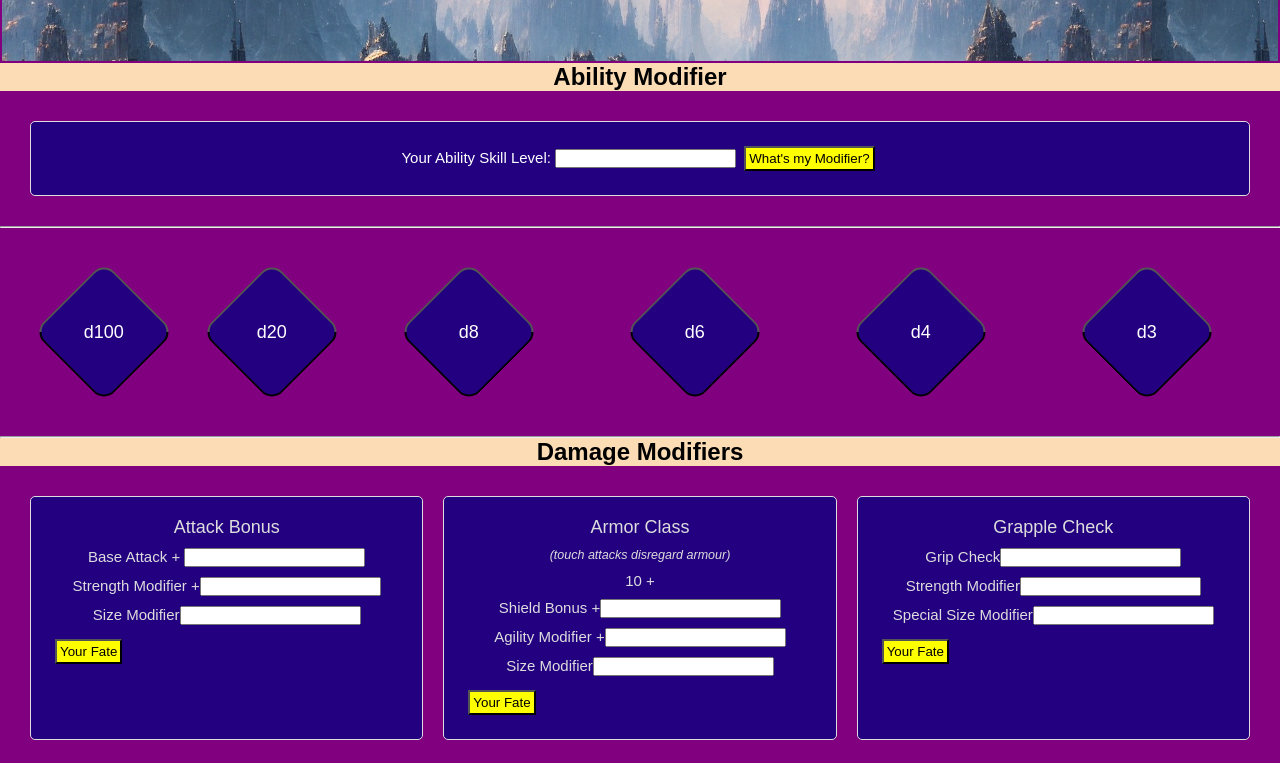
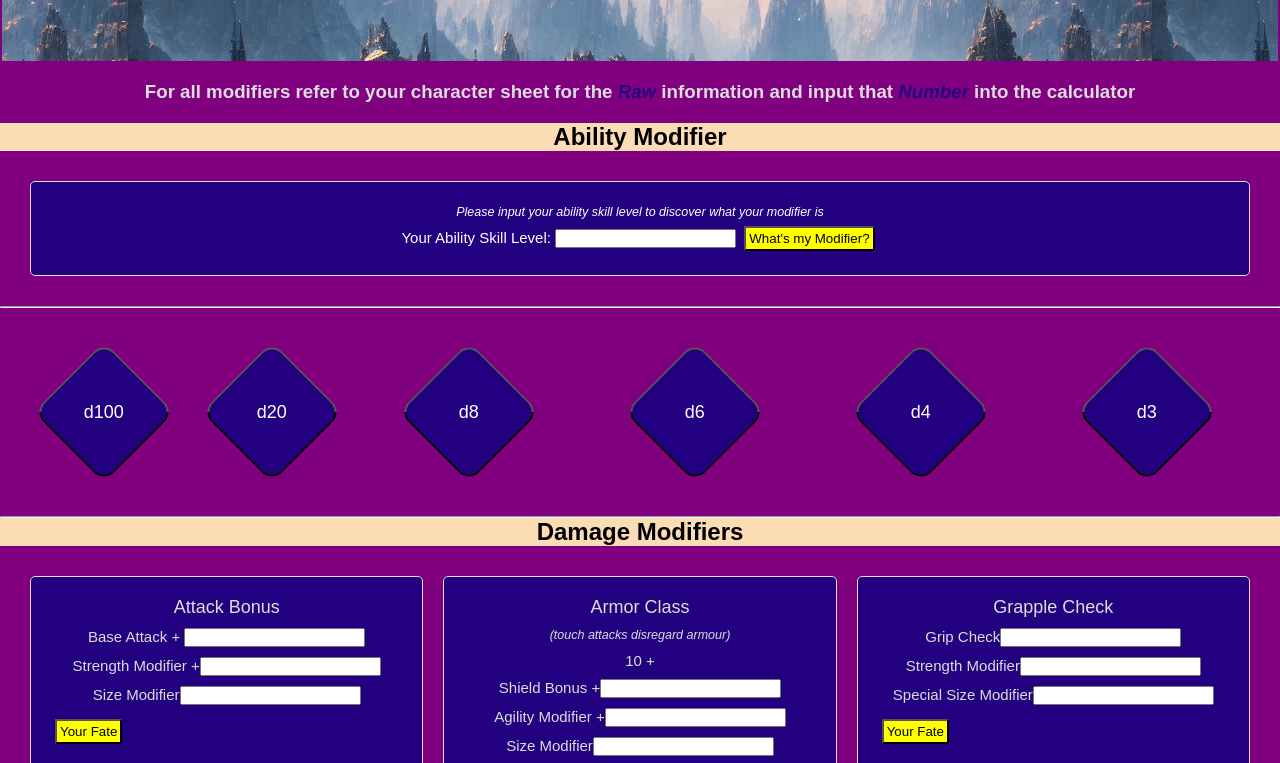
Before and after one commit to ejett5/WoW-Calculator, a plain HTML site: page index.html in a window 1280 px wide. Shown: the part 104-867 px from the top of the page. Drawn offline with Linux system fonts and the light colour scheme.

Commit message:
added survey link and basic usage guideline

```diff
--- a/index.html
+++ b/index.html
@@ -19,13 +19,19 @@
         <sub class="hero-text">May your adventure be well calculated!</sub>
     </div>
 
-
+    <div class="grid-container">
+        <h3>For all modifiers refer to your character sheet for the <span
+             style="font-style: italic; color: rgb(34, 0, 128);">Raw</span> information and input that <span
+             style="font-style: italic; color: rgb(34, 0, 128);">Number</span> into the calculator</h3>
+    </div>
 
     <!--storing calculations for various modifiers-->
     <h2>Ability Modifier </h2>
+
     <div class="grid-container">
 
         <div class="grid-item">
+            <sub>Please input your ability skill level to discover what your modifier is</sub>
             <label for="Bob">Your Ability Skill Level:</label>
             <input type="number" name="Bob" id="Bob">
 
@@ -64,12 +70,12 @@
 
         <!--D4 random-->
         <div class="grid-itemDice">
-            <button  class="dice" onclick="d4(this)"><span class="dice-span">d4</span></button>
+            <button class="dice" onclick="d4(this)"><span class="dice-span">d4</span></button>
         </div>
 
         <!--d3 random-->
         <div class="grid-itemDice">
-            <button  class="dice" onclick="d3(this)"><span class="dice-span">d3</span></button>
+            <button class="dice" onclick="d3(this)"><span class="dice-span">d3</span></button>
         </div>
 
     </div>
@@ -208,6 +214,13 @@
     </div>
 
 
+
+    <div class="grid-container">
+        <p>If you have any feedback here is a <a href="https://docs.google.com/forms/d/e/1FAIpQLScDVG8QWT9E7BFAPCSA-QCexo5MJnYEtkFISKZAwf7ldsD7TQ/viewform?usp=pp_url" target="_blank">survey</a></p>
+    </div>
+
+
+
     <script src="script.js">
 
     </script>
--- a/styles.css
+++ b/styles.css
@@ -34,8 +34,16 @@ h2{
     background-color: rgb(252, 220, 180);
     text-align: center;
 }
-p{
+
+p,h3{
     color: #ddd;
+}
+
+sub{
+    display: flex;
+    justify-content: center;
+    margin: 3px;
+    font-style: italic;
 }
 
 body{
```
